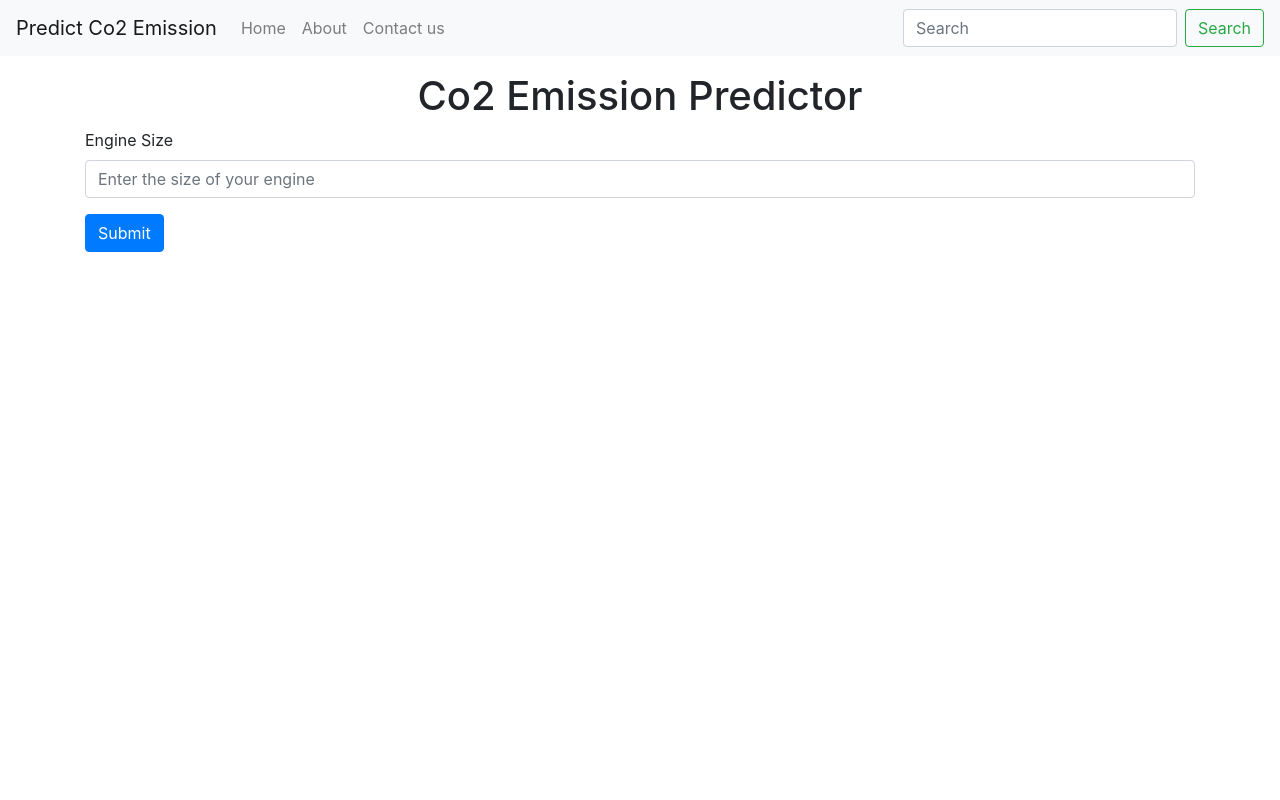
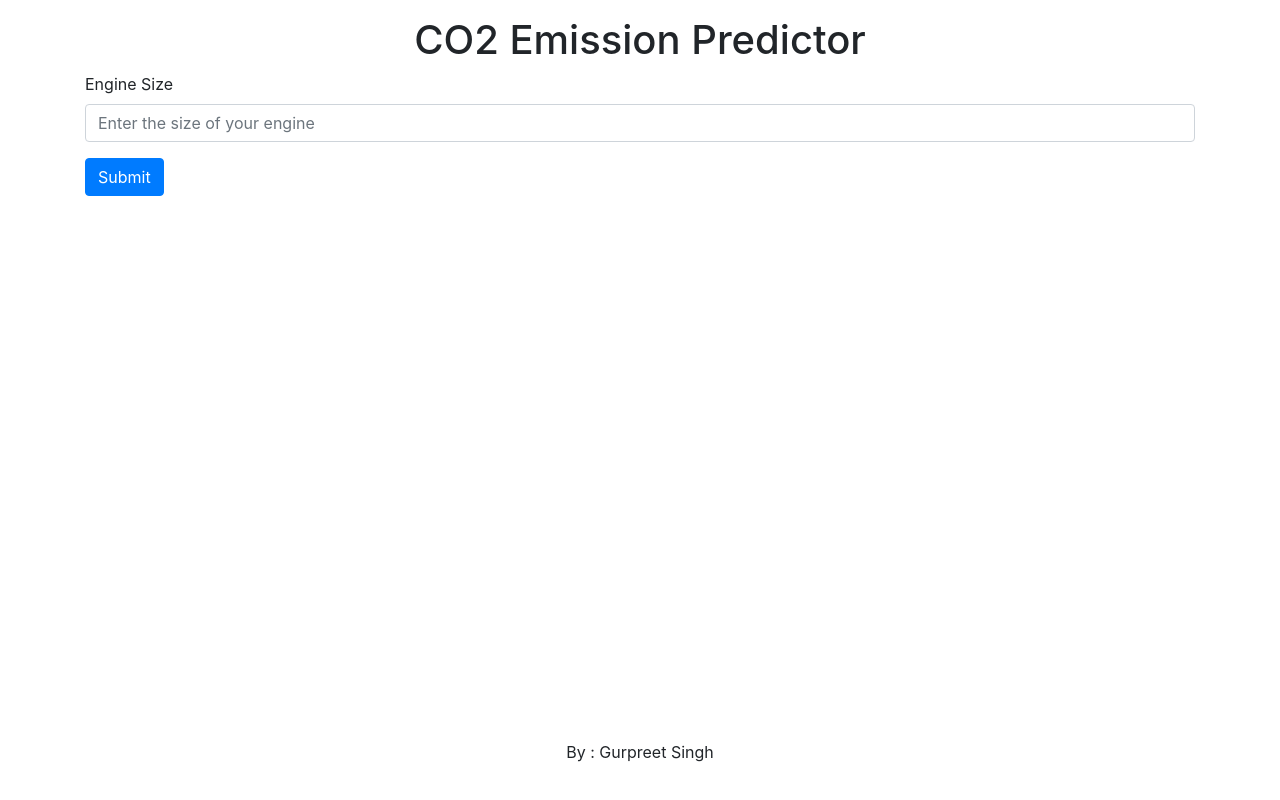
Before and after one commit to gsingh1629/CO2, a Python web app: template templates/index.html in a window 1280 px wide. Run offline with Jinja, Linux system fonts and the light colour scheme; the template is opened without the code that fills it, so the values that code supplies are empty; some libraries are stand-ins or nearby versions.

Commit message:
Update index.html

```diff
--- a/templates/index.html
+++ b/templates/index.html
@@ -1,62 +1,67 @@
-<!doctype html>
+<!DOCTYPE html>
 <html lang="en">
   <head>
-    <!-- Required meta tags -->
-    <meta charset="utf-8">
-    <meta name="viewport" content="width=device-width, initial-scale=1, shrink-to-fit=no">
-
+    <meta charset="utf-8" />
+    <meta name="viewport" content="width=device-width, initial-scale=1, shrink-to-fit=no"/>
     <!-- Bootstrap CSS -->
-    <link rel="stylesheet" href="https://stackpath.bootstrapcdn.com/bootstrap/4.5.0/css/bootstrap.min.css" integrity="sha384-9aIt2nRpC12Uk9gS9baDl411NQApFmC26EwAOH8WgZl5MYYxFfc+NcPb1dKGj7Sk" crossorigin="anonymous">
-
-    <title>Co2 Emission predictor</title>
+    <link rel="stylesheet" href="https://stackpath.bootstrapcdn.com/bootstrap/4.5.0/css/bootstrap.min.css" integrity="sha384-9aIt2nRpC12Uk9gS9baDl411NQApFmC26EwAOH8WgZl5MYYxFfc+NcPb1dKGj7Sk" crossorigin="anonymous"/>
+    <title>CO2 Emission</title>
   </head>
   <body>
-
-    <nav class="navbar navbar-expand-lg navbar-light bg-light">
-  <a class="navbar-brand" href="/">Predict Co2 Emission</a>
-  <button class="navbar-toggler" type="button" data-toggle="collapse" data-target="#navbarSupportedContent" aria-controls="navbarSupportedContent" aria-expanded="false" aria-label="Toggle navigation">
-    <span class="navbar-toggler-icon"></span>
-  </button>
-
-  <div class="collapse navbar-collapse" id="navbarSupportedContent">
-    <ul class="navbar-nav mr-auto">
-      <!--you can link the navbar to your wished page-->
-      <li class="nav-item ">
-      <a class="nav-link" href="/">Home <span class="sr-only">(current)</span></a>
-      </li>
-      <li class="nav-item">
-        <a class="nav-link" href="#">About</a>
-      </li>
-
-      <li class="nav-item">
-        <a class="nav-link" href="#">Contact us</a>
-      </li>
-    </ul>
-    <form class="form-inline my-2 my-lg-0">
-      <input class="form-control mr-sm-2" type="search" placeholder="Search" aria-label="Search">
-      <button class="btn btn-outline-success my-2 my-sm-0" type="submit">Search</button>
-    </form>
-    </div>
-  </nav>
     <div class="container">
-      <h1 class="text-center mt-3">Co2 Emission Predictor</h1>
+      <h1 class="text-center mt-3">CO2 Emission Predictor</h1>
     </div>
 
     <div class="container">
       <form action="/" method="post">
         <div class="form-group">
           <label for="text">Engine Size</label>
-        <input type="text" class="form-control" id="text" name="Engine" placeholder="Enter the size of your engine">
+          <input
+            type="text"
+            class="form-control"
+            id="text"
+            name="Engine"
+            placeholder="Enter the size of your engine"
+          />
         </div>
         <button type="submit" class="btn btn-primary">Submit</button>
       </form>
     </div>
+<!-- Footer -->
+<style>
+  footer {
+    position:absolute;
+   bottom:0;
+   width:100%;
+   height:60px;   /* Height of the footer */
+   text-align: center;
+  }
+  </style>
+<footer>
+    By : Gurpreet Singh
+</footer>
+<!-- Footer -->
 
 
+    <!-- <div class="footer">
+  <footer>By: Gurpreet Singh</footer>
+</div> -->
     <!-- Optional JavaScript -->
     <!-- jQuery first, then Popper.js, then Bootstrap JS -->
-    <script src="https://code.jquery.com/jquery-3.5.1.slim.min.js" integrity="sha384-DfXdz2htPH0lsSSs5nCTpuj/zy4C+OGpamoFVy38MVBnE+IbbVYUew+OrCXaRkfj" crossorigin="anonymous"></script>
-    <script src="https://cdn.jsdelivr.net/npm/popper.js@1.16.0/dist/umd/popper.min.js" integrity="sha384-Q6E9RHvbIyZFJoft+2mJbHaEWldlvI9IOYy5n3zV9zzTtmI3UksdQRVvoxMfooAo" crossorigin="anonymous"></script>
-    <script src="https://stackpath.bootstrapcdn.com/bootstrap/4.5.0/js/bootstrap.min.js" integrity="sha384-OgVRvuATP1z7JjHLkuOU7Xw704+h835Lr+6QL9UvYjZE3Ipu6Tp75j7Bh/kR0JKI" crossorigin="anonymous"></script>
+    <script
+      src="https://code.jquery.com/jquery-3.5.1.slim.min.js"
+      integrity="sha384-DfXdz2htPH0lsSSs5nCTpuj/zy4C+OGpamoFVy38MVBnE+IbbVYUew+OrCXaRkfj"
+      crossorigin="anonymous"
+    ></script>
+    <script
+      src="https://cdn.jsdelivr.net/npm/popper.js@1.16.0/dist/umd/popper.min.js"
+      integrity="sha384-Q6E9RHvbIyZFJoft+2mJbHaEWldlvI9IOYy5n3zV9zzTtmI3UksdQRVvoxMfooAo"
+      crossorigin="anonymous"
+    ></script>
+    <script
+      src="https://stackpath.bootstrapcdn.com/bootstrap/4.5.0/js/bootstrap.min.js"
+      integrity="sha384-OgVRvuATP1z7JjHLkuOU7Xw704+h835Lr+6QL9UvYjZE3Ipu6Tp75j7Bh/kR0JKI"
+      crossorigin="anonymous"
+    ></script>
   </body>
 </html>
```
Lines whose indentation alone changed are shown as unchanged.
